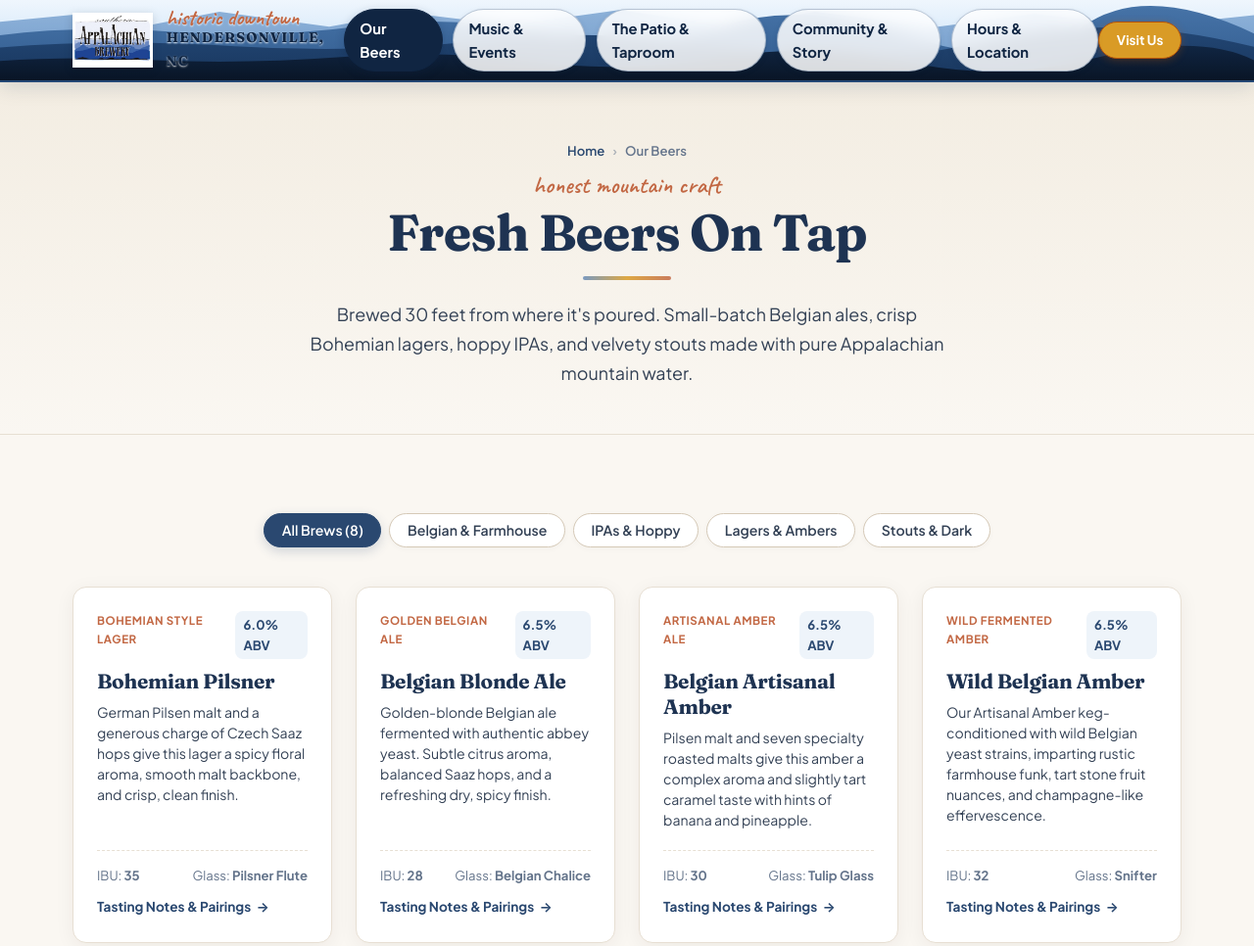
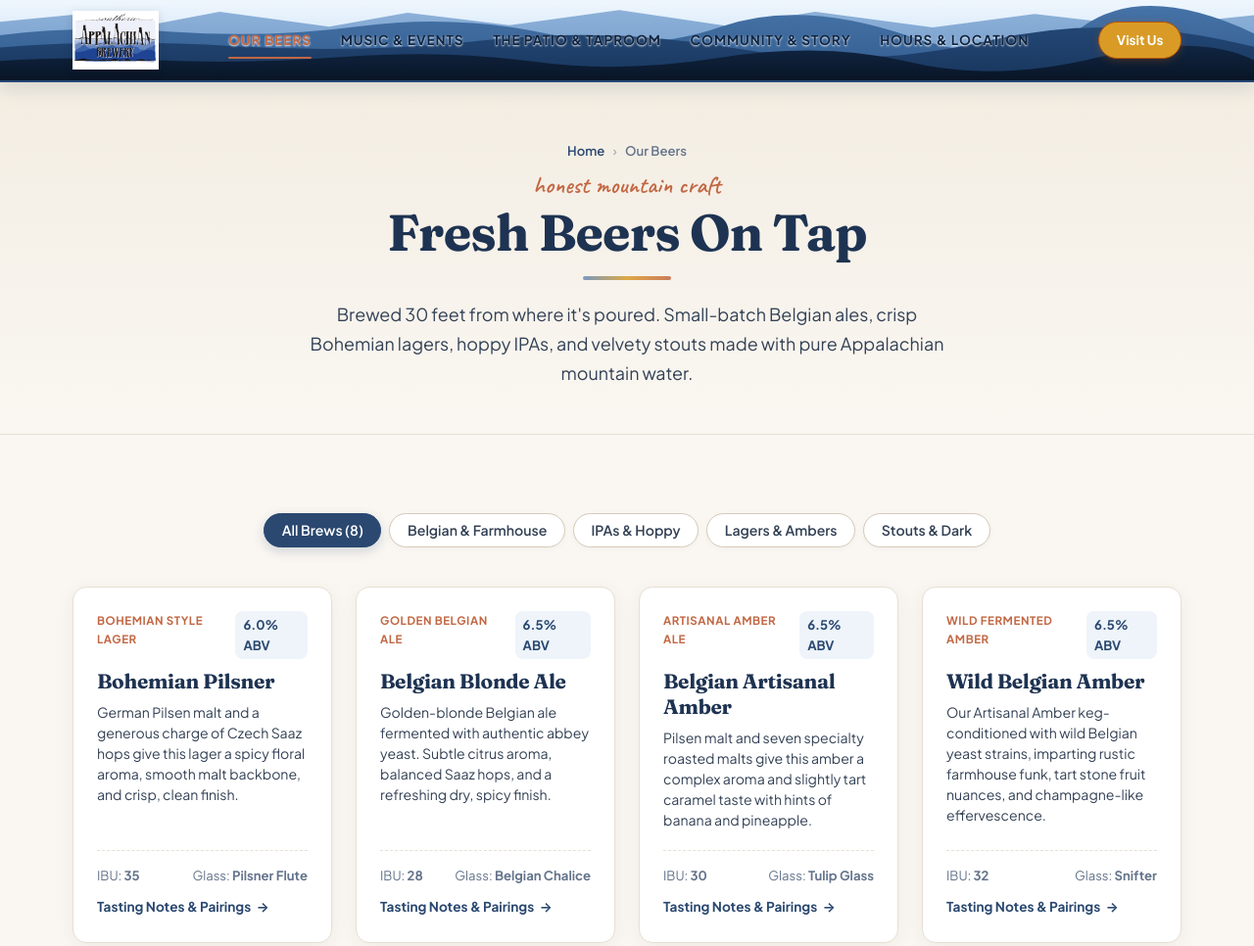
Before and after one commit to djratlif/SAB, a plain HTML site: page beers.html in a window 1280 px wide. Shown: the top 966 px of the page at 98% size. Drawn offline with Linux system fonts and the light colour scheme.

Commit message:
Remove Hendersonville text from header logo, refine nav menu typography with natural vibes and remove pill blocks

```diff
--- a/beers.html
+++ b/beers.html
@@ -21,10 +21,6 @@
     <div class="container header-inner">
       <a href="index.html" class="brand-logo" aria-label="Southern Appalachian Brewery Home">
         <img src="assets/images/logo.png" alt="Southern Appalachian Brewery Logo" class="header-logo-img">
-        <div class="brand-text">
-          <span class="brand-script">historic downtown</span>
-          <span class="brand-title">HENDERSONVILLE, NC</span>
-        </div>
       </a>
 
       <!-- Desktop Navigation Menu -->
--- a/styles.css
+++ b/styles.css
@@ -314,14 +314,18 @@
 .brand-logo {
   display: flex;
   align-items: center;
-  gap: 0.85rem;
 }
 
 .header-logo-img {
-  height: 56px;
+  height: 60px;
   width: auto;
   object-fit: contain;
-  filter: drop-shadow(0 2px 5px rgba(0, 0, 0, 0.15));
+  filter: drop-shadow(0 2px 5px rgba(0, 0, 0, 0.12));
+  transition: transform var(--transition);
+}
+
+.brand-logo:hover .header-logo-img {
+  transform: scale(1.03);
 }
 
 .brand-script {
@@ -351,43 +355,44 @@
 .nav-list {
   display: flex;
   list-style: none;
-  gap: 0.65rem;
+  gap: 1.85rem;
   align-items: center;
 }
 
 .nav-link {
-  display: inline-flex;
-  align-items: center;
+  display: inline-block;
+  font-family: var(--font-sans);
+  font-size: 0.85rem;
   font-weight: 700;
-  font-size: 0.92rem;
+  text-transform: uppercase;
+  letter-spacing: 0.07em;
   color: #102542;
-  background: rgba(255, 255, 255, 0.85);
-  border: 1px solid rgba(35, 71, 117, 0.3);
-  border-radius: var(--radius-full);
-  padding: 0.42rem 0.95rem;
-  box-shadow: 0 2px 6px rgba(16, 37, 66, 0.08);
-  backdrop-filter: blur(8px);
-  -webkit-backdrop-filter: blur(8px);
-  transition: all var(--transition);
-}
-
-.nav-link:hover {
-  background: #102542;
-  color: #FFFFFF;
-  border-color: #102542;
-  transform: translateY(-2px);
-  box-shadow: 0 4px 12px rgba(16, 37, 66, 0.2);
-}
-
+  position: relative;
+  padding: 0.35rem 0;
+  transition: color var(--transition);
+  text-shadow: 0 1px 2px rgba(255, 255, 255, 0.95);
+}
+
+.nav-link:hover,
 .nav-link.active {
-  background: #102542;
-  color: #FFFFFF;
-  border-color: #102542;
-  box-shadow: 0 3px 10px rgba(16, 37, 66, 0.25);
+  color: var(--mountain-clay);
 }
 
 .nav-link::after {
-  display: none;
+  content: '';
+  position: absolute;
+  bottom: -2px;
+  left: 0;
+  width: 0%;
+  height: 2px;
+  background: var(--mountain-clay);
+  border-radius: 2px;
+  transition: width var(--transition);
+}
+
+.nav-link:hover::after,
+.nav-link.active::after {
+  width: 100%;
 }
 
 .mobile-nav-link.active {
```
Also changed, not shown: community.html (+0 -4 lines), contact.html (+0 -4 lines), events.html (+0 -4 lines), index.html (+0 -4 lines), taproom.html (+0 -4 lines).
